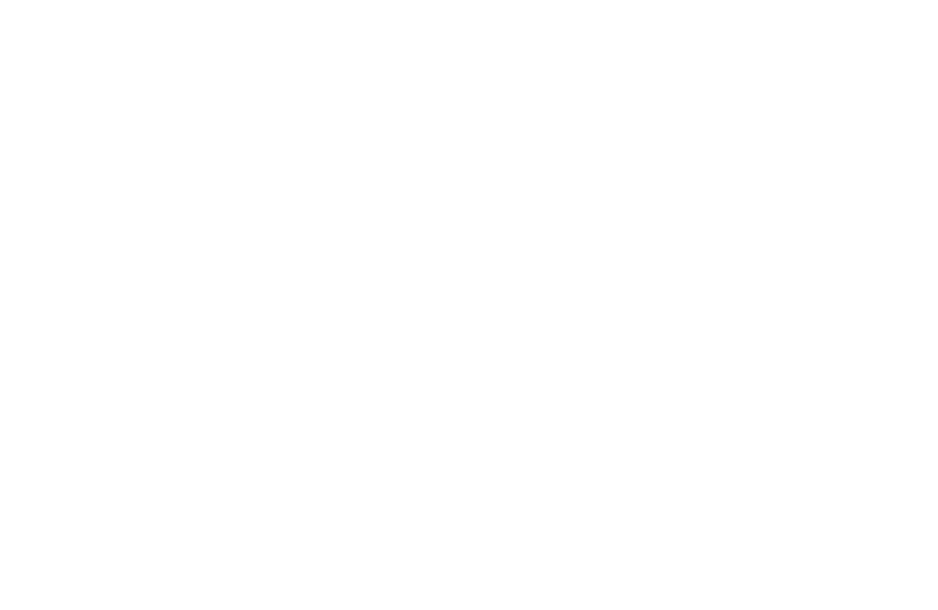
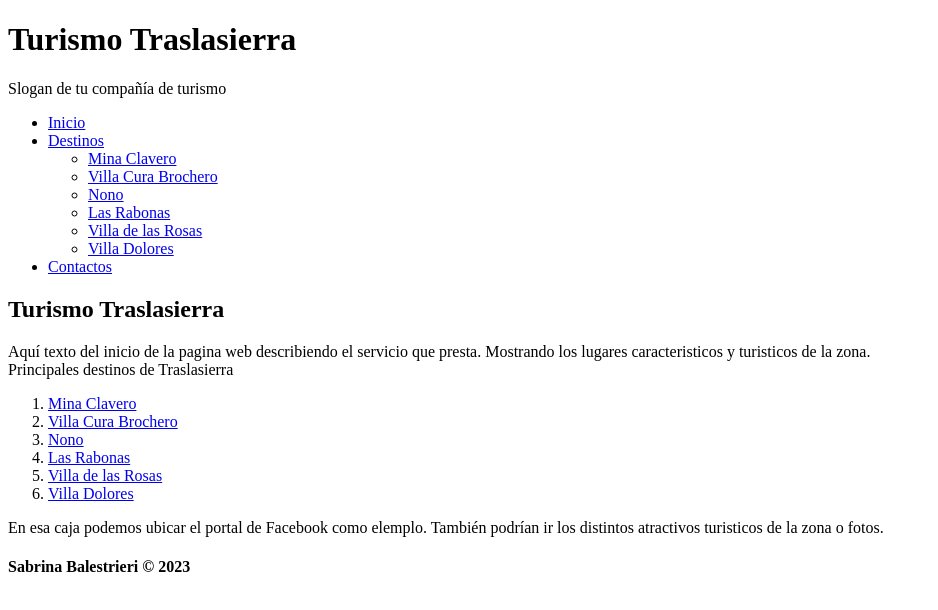
Before and after one commit to sabribales/CursoFullStack, a plain HTML site: page index.html in a window 1280 px wide. Shown: the whole page, without its empty margins (0-938 px from the left). Drawn offline with Linux system fonts and the light colour scheme.

Commit message:
Update index.html

```diff
--- a/index.html
+++ b/index.html
@@ -1,16 +1,77 @@
-<!doctype html>
+<!DOCTYPE html>
 <html>
 <head>
-
-
-
-
-
+	<meta charset="UTF-8">
+  	<meta name="viewport" content="width=device-width, initial-scale=1.0">
+	<meta name="keywords" content="turismo Villa Dolores, traslasierra, Córdoba">
+  	<title>Turismo Traslasierra</title>
+  	<link rel="stylesheet" href="css/styles.css">
+	<link rel="shortcut icon" href="img/favicon.ico" type="image/x-icon">
 </head>
 <body>
 
+<header>
+	<div class="wrap">
+    <div class="wrap-texto">
+      <h1>Turismo Traslasierra</h1>
+      <p>Slogan de tu compañ&iacute;a de turismo</p>
+    </div>
+  </div>
+</header>
+<nav>
+	<div class="nav">
+	<ul>
+			<li><a href="index.html">Inicio</a></li>
+			<li><a href="#">Destinos</a>
+				<ul>
+					<li><a href="minaclavero.html" target="_top">Mina Clavero</a></li>
+					<li><a href="vacurablochero.html" target="_top">Villa Cura Brochero</a></li>
+					<li><a href="nono.html" target="_top">Nono</a></li>
+					<li><a href="lasrabonas.html" target="_top">Las Rabonas</a></li>
+					<li><a href="vadelasrosas.html" target="_top">Villa de las Rosas</a></li>
+					<li><a href="vadolores.html" target="_top">Villa Dolores</a></li>
+				</ul>
+			</li>
+			<li><a href="contactos.html">Contactos</a></li>
+		</ul>
+	</div>
+</nav>
+<div class="container">
+<main>
+	<section>
+		<div class="row">
+			<div class="col"><h1>Turismo Traslasierra</h1></div>
+		</div>
+	</section>
+	<div class="col">
+		<div class="row">
+		<article>
+		Aquí texto del inicio de la pagina web describiendo el servicio que presta. Mostrando los lugares caracteristicos y turisticos de la zona.
+		</article>
+		<article>
+		Principales destinos de Traslasierra
+		<ol>
+			<li><a href="minaclavero.html" target="_top">Mina Clavero</a></li>
+			<li><a href="vacurablochero.html" target="_top">Villa Cura Brochero</a></li>
+			<li><a href="nono.html" target="_top">Nono</a></li>
+			<li><a href="lasrabonas.html" target="_top">Las Rabonas</a></li>
+			<li><a href="vadelasrosas.html" target="_top">Villa de las Rosas</a></li>
+			<li><a href="vadolores.html" target="_top">Villa Dolores</a></li>
+		</ol>
+		</article>
+		</div>
+	</div>
+</main>
+<aside>
+	En esa caja podemos ubicar el portal de Facebook como elemplo.
+	También podrían ir los distintos atractivos turisticos de la zona o fotos.
+</aside>
+</div>
+<footer>
+		<div class="row">
+			<div class="col"><h4>Sabrina Balestrieri &#169 2023</h4></div>
+		</div>
+</footer>
 
-
-
- </body>
- </html>
+</body>
+</html>
```
